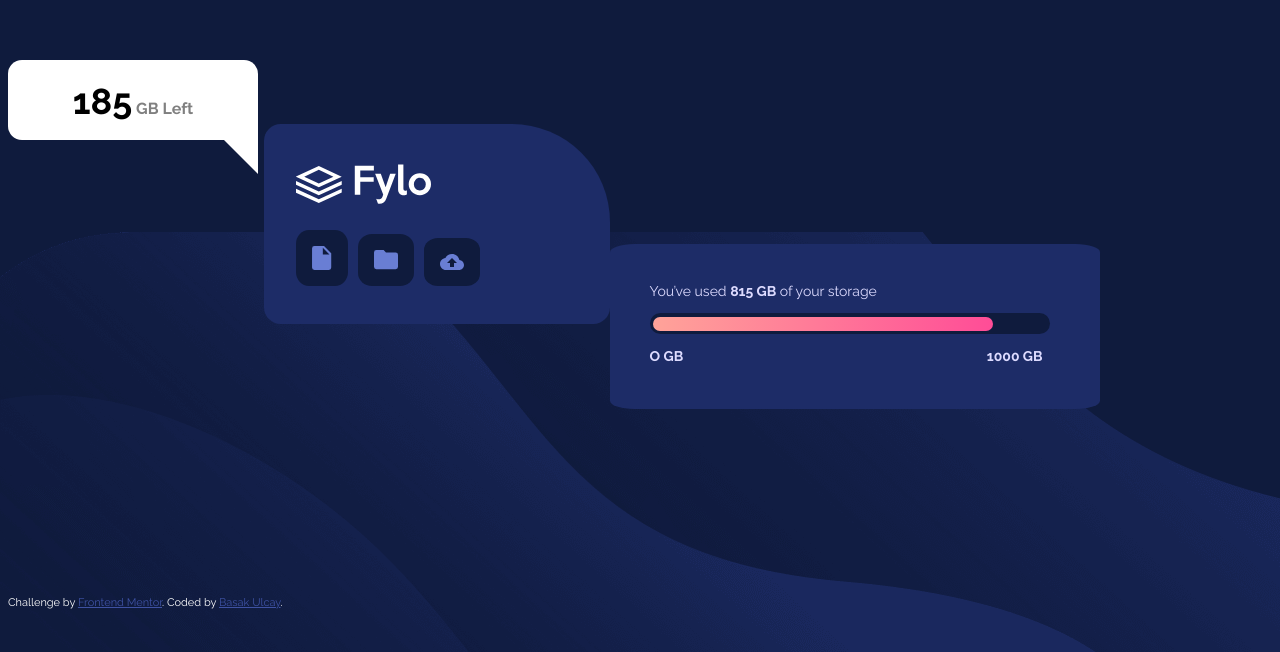
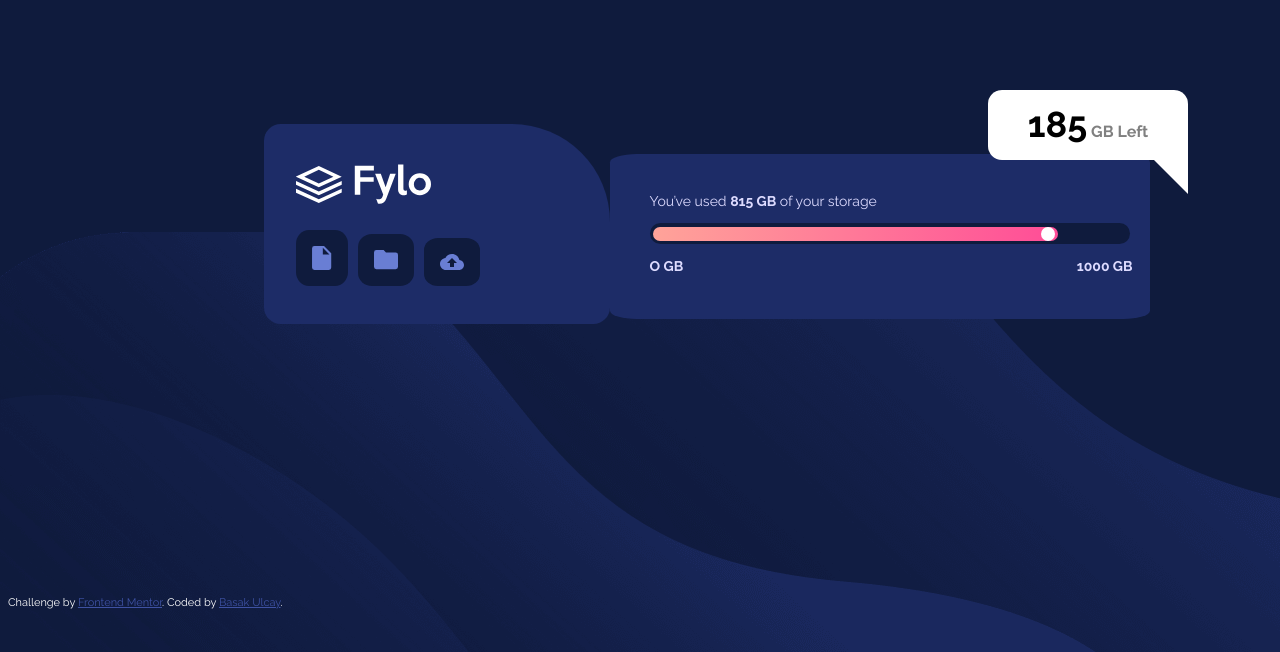
Before and after one commit to basakulcay/Fylo-Data-Storage, a plain HTML site: page index.html in a window 1280 px wide. Shown: the part 164-816 px from the top of the page. Drawn offline with Linux system fonts and the light colour scheme.

Commit message:
white circle added

```diff
--- a/style.css
+++ b/style.css
@@ -45,10 +45,10 @@
 
 .data {
   background-color: hsl(228, 56%, 26%);
-  width: 450px;
+  width: 500px;
   height: 140px;
   position: relative;
-  top: 13%;
+  top: 3%;
   left: 47%;
   text-align: left;
   padding-left: 40px;
@@ -68,7 +68,7 @@
 }
 
 #zero {
-  padding-right: 300px;
+  padding-right: 390px;
 }
 
 /*.data progress {
@@ -78,7 +78,7 @@
 
 .progress-bar {
   position: relative;
-  width: 400px;
+  width: 480px;
   height: 1.5em;
   background-color: rgb(15, 27, 61);
   border-radius: 1.5rem;
@@ -104,6 +104,21 @@
   padding: 0.5em;
 }
 
+.progress-bar::after {
+  content: attr(data-label);
+  display: flex;
+  align-items: center;
+  position: absolute;
+  left: calc(var(--width, 0) * 1%);
+  top: 0.25em;
+  bottom: 0.25em;
+  min-width: 0.05rem;
+  max-width: 0.05rem;
+  background-color: white;
+  border-radius: 1.5em;
+  padding: 0.5em;
+}
+
 .attribution {
   position: absolute;
   bottom: 0;
@@ -120,13 +135,16 @@
   position: relative;
   background: white;
   border-radius: 1rem 1rem 0 1rem;
-  height: 80px;
-  width: 250px;
+  height: 70px;
+  width: 200px;
   text-align: center;
+  left: 980px;
+  top: 30px;
+  z-index: 100;
 }
 
 .speech-bubble p {
-  padding-top: 20px;
+  padding-top: 13px;
   color: grey;
   font-size: 16px;
   font-weight: 700;
@@ -141,7 +159,7 @@
   content: '';
   position: absolute;
   bottom: 0;
-  left: 93%;
+  left: 91.5%;
   width: 0;
   height: 0;
   border: 34px solid transparent;
```
